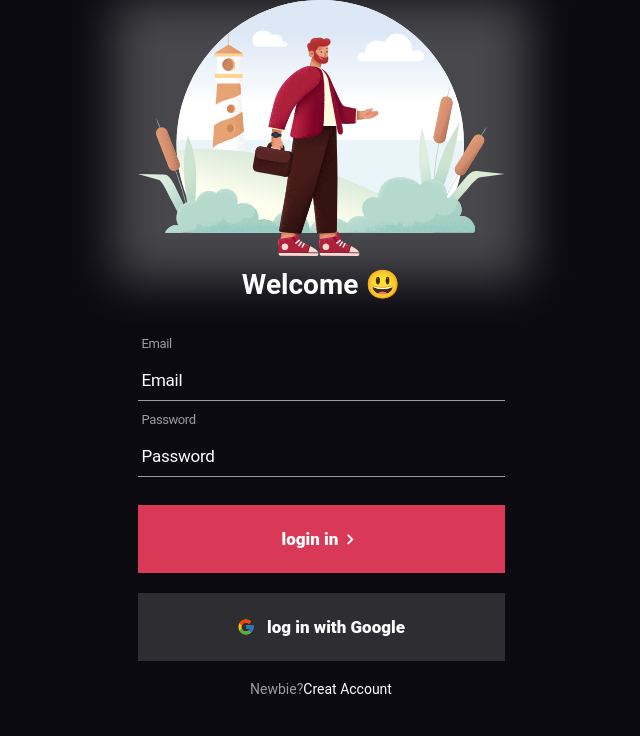
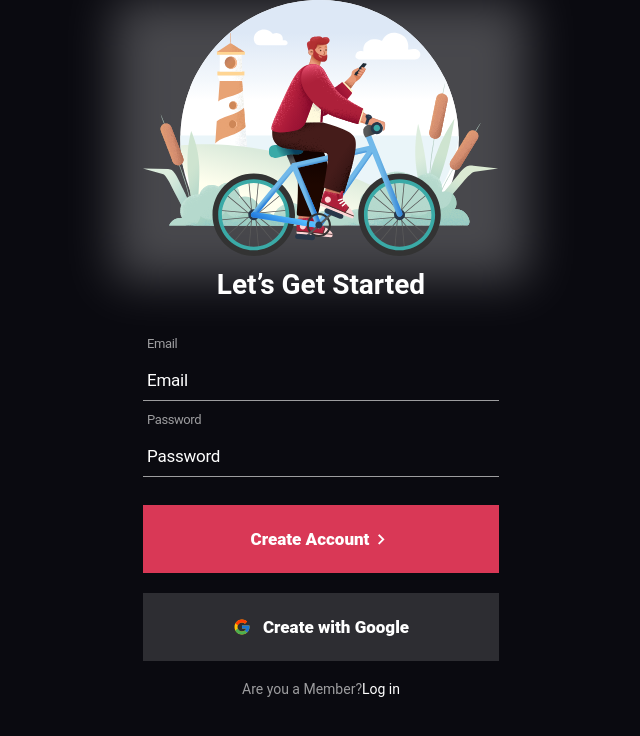
Before and after one commit to AyslanDiass/Portif-lios-DevClub, a plain HTML site: page Projetos/Tela de Login/Telacadastro.html in a window 1280 px wide. Shown: the whole page, without its empty margins (319-959 px from the left). Drawn offline with nearby package versions, Linux system fonts and the light colour scheme.

Commit message:
alterado nome de index

```diff
--- a/Projetos/Tela de Login/Telainicioapp.html
+++ b/Projetos/Tela de Login/Telacadastro.html
@@ -10,14 +10,14 @@
     <link href='https://unpkg.com/boxicons@2.1.4/css/boxicons.min.css' rel='stylesheet'>
     <link rel="stylesheet" href="style.css" />
 
-    <title>Tela de Boas Vindas </title>
+    <title>Tela login</title>
 </head>
+
 <body>
     <main>
         <div class="blur "></div>
-            <img src="./../../Imagens/Img- creat-account.svg" alt=" Homem com uma mala " />
-                <h1> Welcome 😃 </h1>
-
+        <img src="./../../Imagens/Img-Loguin.svg" alt=" Homem em uma bicicleta " />
+        <h1> Let’s Get Started</h1>
 
         <div class="container-inputs">
             <label>Email</label>
@@ -26,25 +26,22 @@
             <label> Password </label>
             <input placeholder="Password" type="password" />
 
-         <div>
+            <div>
                 <button class="btn-login">
-                    login in
+                    Create Account
                     <i class='bx bx-chevron-right'></i></button>
 
                 <button class="btn-google">
 
                     <img src="./../../Imagens/icon-google.svg" alt="logo icon-google">
-                             log in with Google
+                    Create with Google
                 </button>
-                    </div class="container-link">
+            </div class="container-link">
 
-            <a href="./teladelogin.html">Newbie?
-
-                        <span>Creat Account </span>
+            <a href="./Telainicioapp.html"> Are you a Member?
+                <span>Log in </span>
             </a>
-
         </div>
-
     </main>
 </body>
 
```
